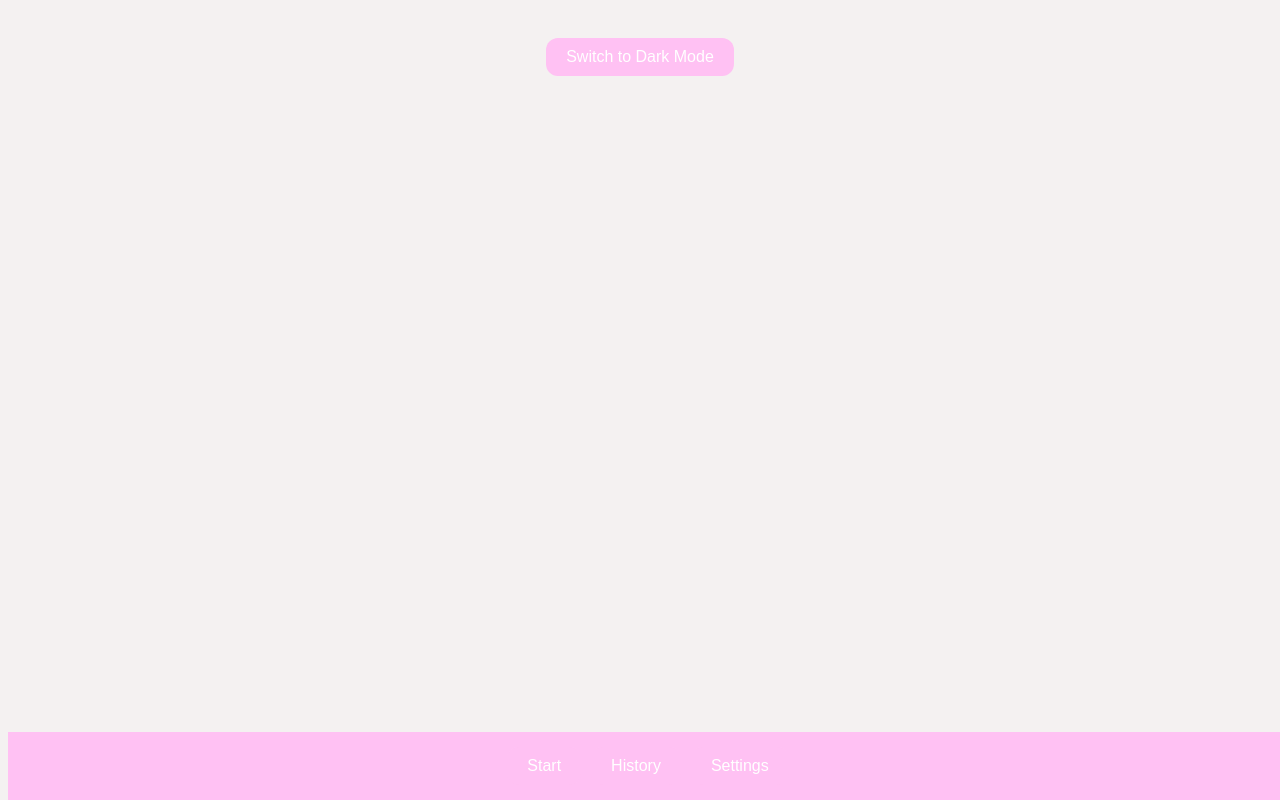
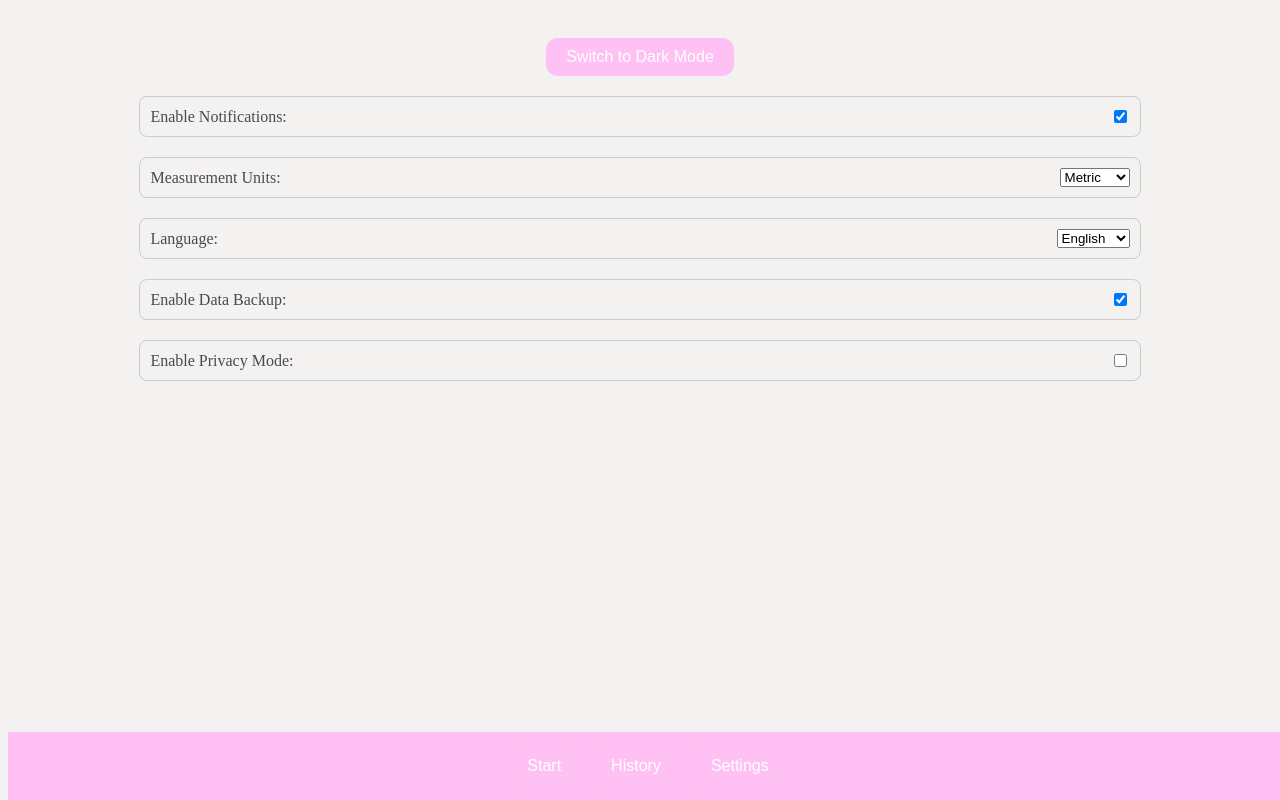
Before and after one commit to fredrikgrahm/breastfeeding_app, a React (Create React App) app: page /settings in a window 1280 px wide. Built offline with nearby package versions, Linux system fonts and the light colour scheme.

Commit message:
Added more settings to settings page

```diff
--- a/src/components/Settings.js
+++ b/src/components/Settings.js
@@ -1,15 +1,51 @@
-import React from 'react';
+import React, { useState } from 'react';
 import { useTheme } from './ThemeContext';
 import './styles.css';
 
 export default function Settings() {
   const { theme, toggleTheme } = useTheme();
+  const [notifications, setNotifications] = useState(true);
+  const [units, setUnits] = useState('Metric');
+  const [language, setLanguage] = useState('English');
+  const [backup, setBackup] = useState(true);
+  const [privacy, setPrivacy] = useState(false);
 
   return (
     <div className="settings-container">
       <button className="settings-button" onClick={toggleTheme}>
         { theme === 'pinkish-light' ? 'Switch to Dark Mode' : 'Switch to Light Mode' }
       </button>
+
+      <label>
+        Enable Notifications:
+        <input type="checkbox" checked={notifications} onChange={() => setNotifications(!notifications)} />
+      </label>
+
+      <label>
+        Measurement Units:
+        <select value={units} onChange={(e) => setUnits(e.target.value)}>
+          <option value="Metric">Metric</option>
+          <option value="Imperial">Imperial</option>
+        </select>
+      </label>
+
+      <label>
+        Language:
+        <select value={language} onChange={(e) => setLanguage(e.target.value)}>
+          <option value="English">English</option>
+          <option value="Swedish">Swedish</option>
+        </select>
+      </label>
+
+      <label>
+        Enable Data Backup:
+        <input type="checkbox" checked={backup} onChange={() => setBackup(!backup)} />
+      </label>
+
+      <label>
+        Enable Privacy Mode:
+        <input type="checkbox" checked={privacy} onChange={() => setPrivacy(!privacy)} />
+      </label>
     </div>
   );
 }
--- a/src/components/styles.css
+++ b/src/components/styles.css
@@ -93,3 +93,19 @@
   background-color: #6a3d9a;
   color: white;
 }
+
+.settings-container label {
+  display: flex;
+  justify-content: space-between;
+  align-items: center;
+  width: 80%;
+  margin: 10px 0;
+  padding: 10px;
+  border: 1px solid #ccc;
+  border-radius: 8px;
+}
+
+.settings-container input[type="checkbox"],
+.settings-container select {
+  margin-left: 10px;
+}
```
